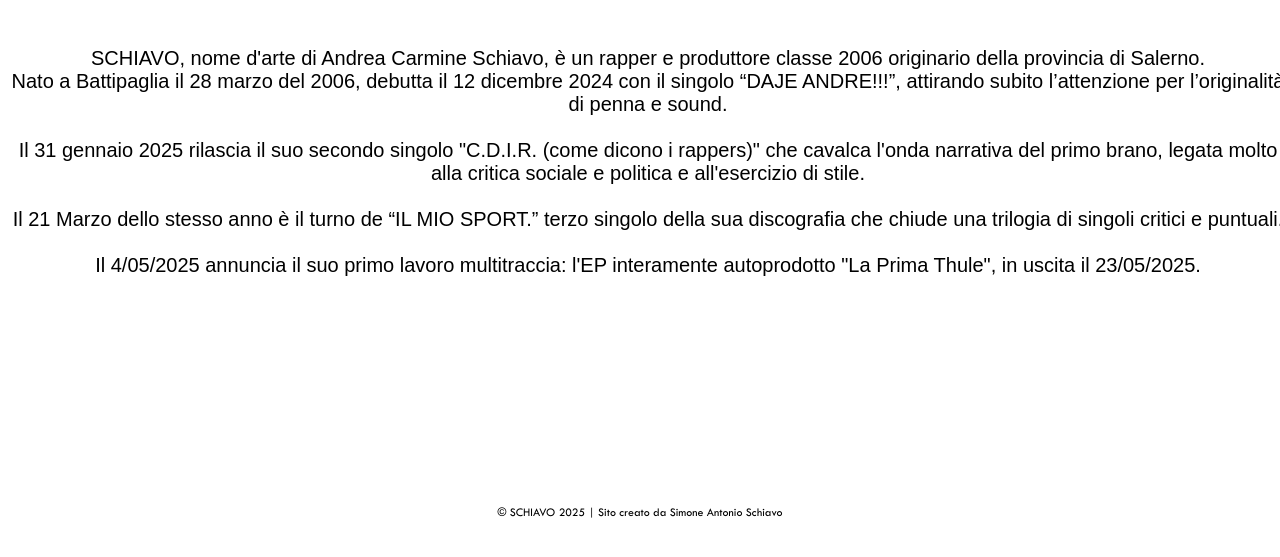
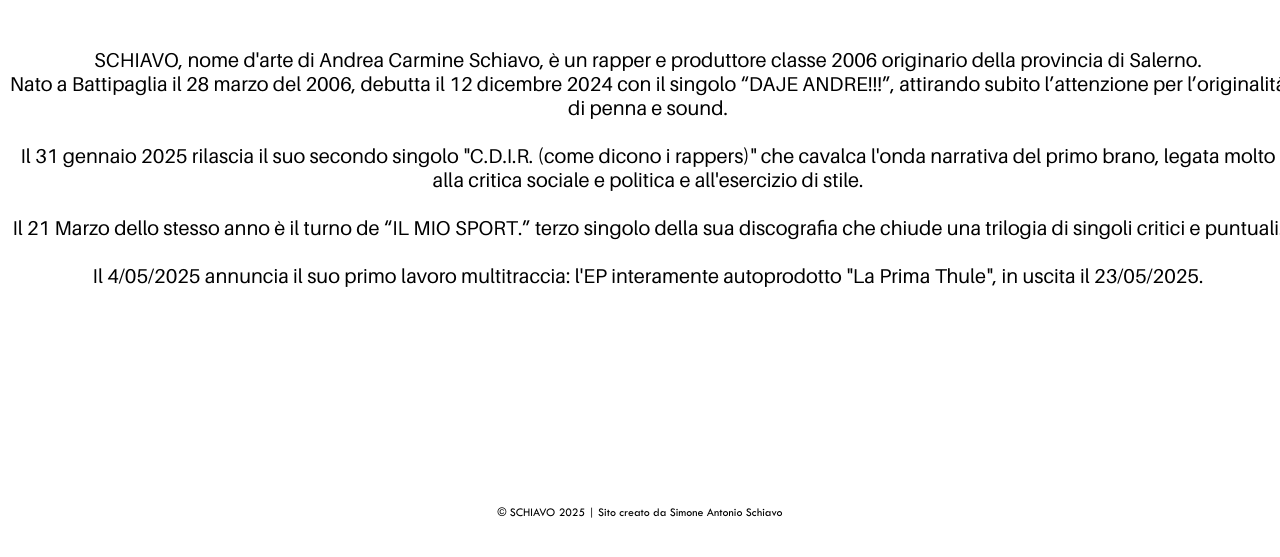
Before and after one commit to schiavorap/schiavorap, a plain HTML site: page parlanodime.html in a window 1280 px wide. Shown: the part 269-826 px from the top of the page. Drawn offline with Linux system fonts and the light colour scheme.

Commit message:
Font fix

```diff
--- a/style2.css
+++ b/style2.css
@@ -1,6 +1,13 @@
 @font-face {
     font-family: "TwCenMTStd";
     src: url(Fonts/TwCenMTStd.otf);
+
+}
+
+@font-face {
+    font-family: "Aileron";
+    src: url(Fonts/aileron.regular.otf);
+
 }
 
 html {
@@ -90,7 +97,7 @@ p {
     font-size: 20px;
     position: absolute;
     text-align: center;
-    font-family: Arial, Helvetica, sans-serif;
+    font-family: "Aileron";
 }
 }
 
@@ -101,7 +108,7 @@ p {
     font-size: 12px;
     position: absolute;
     text-align: center;
-    font-family: Arial, Helvetica, sans-serif;
+    font-family: "Aileron";
 }
 }
 
```
Also changed, not shown: Fonts/aileron.regular.otf (added).
